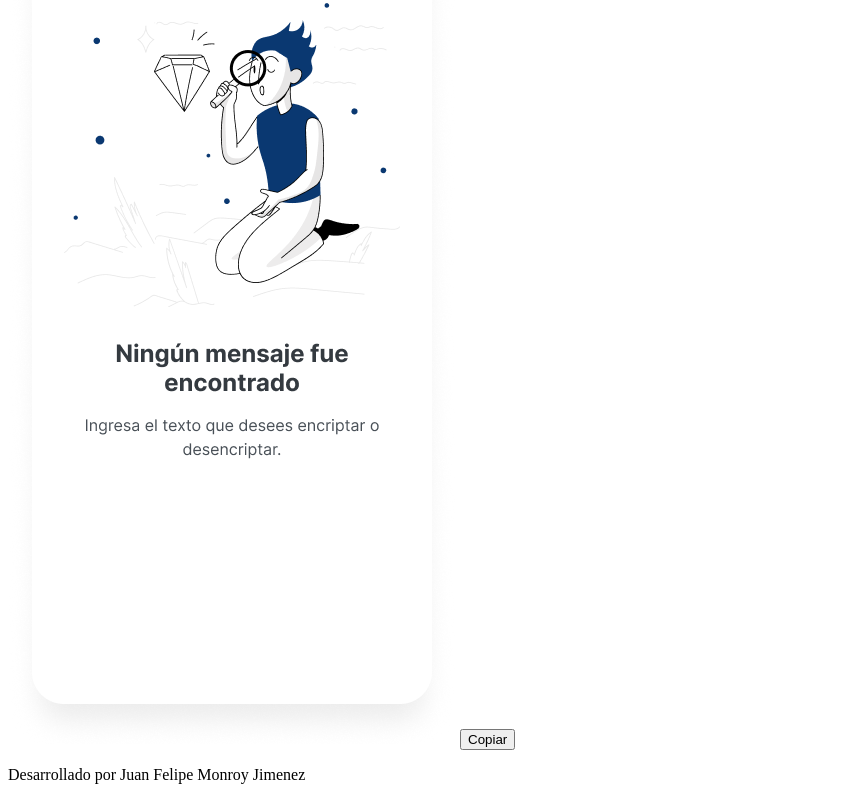
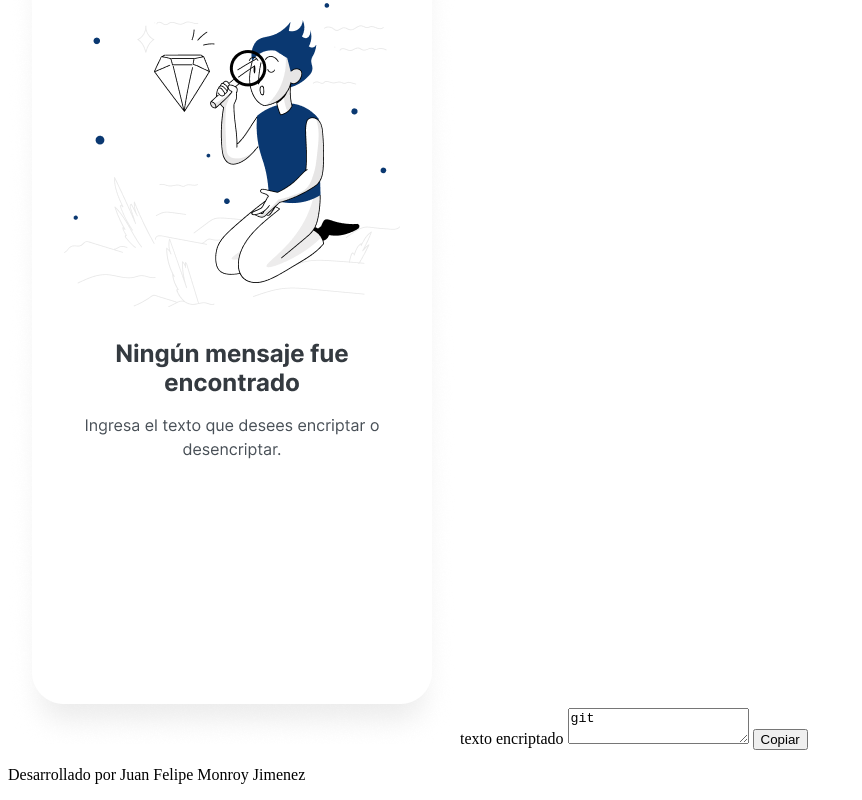
Before and after one commit to JuanfeMonroyJ/EncriptadorDeTexto, a plain HTML site: page index.html in a window 1280 px wide. Shown: the part 392-1192 px from the top of the page, without its empty margins (0-862 px from the left). Drawn offline with Linux system fonts and the light colour scheme.

Commit message:
agregando textarea texto encriptado

```diff
--- a/index.html
+++ b/index.html
@@ -42,6 +42,8 @@
             <img src="./assets/Group 8.png"
                 alt="Hombre arrodillado con lupa y mensaje de 'Ningún mensaje fue encontrado'">
 
+                <label for="textoEncriptado">texto encriptado</label>
+            <textarea id="textoEncriptado">git</textarea>
             <button id="botonCopiar" type="button">
                 Copiar
             </button>
```
